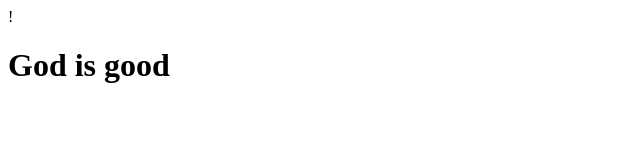
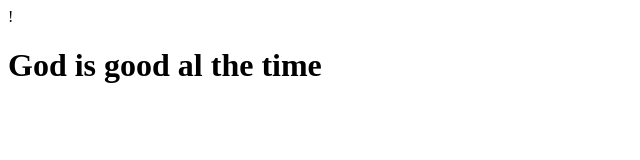
Before and after one commit to Kennedy22nsame/PRRVAIL, a plain HTML site: page index.html in a window 1280 px wide. Shown: the whole page, without its empty margins (0-640 px from the left). Drawn offline with Linux system fonts and the light colour scheme.

Commit message:
Update index.html

```diff
--- a/index.html
+++ b/index.html
@@ -9,6 +9,7 @@
     <title>Document</title>
 </head>
 <body>
-    <h1>God is good</h1>
+    <h1>God is good al the time</h1>
+
 </body>
 </html>
```
